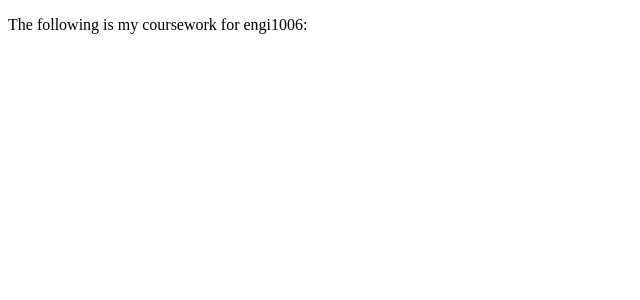
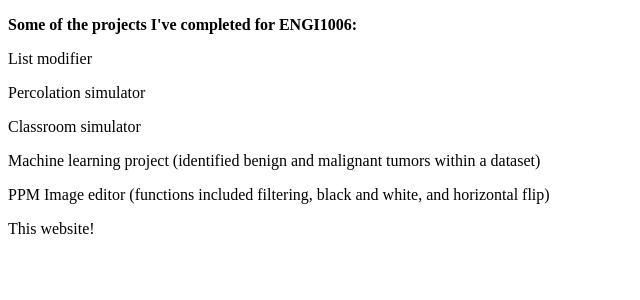
Before and after one commit to canagnos13/Final-Project-1006, a Flask app: page /assignments in a window 1280 px wide. Shown: the top 300 px of the page, without its empty margins (0-640 px from the left). Run offline with Flask 2, Linux system fonts and the light colour scheme.

Commit message:
added completed 1006 projects, my picture, and favorite website

```diff
--- a/templates/1006.html
+++ b/templates/1006.html
@@ -5,6 +5,13 @@
         <title>1006</title>
     <head>
     <body>
-    <p>The following is my coursework for engi1006:</p>
+    <p><b>Some of the projects I've completed for ENGI1006:</b><p>
+    <p>
+    <p>List modifier <p>
+    <p>Percolation simulator<p>
+    <p>Classroom simulator<p>
+    <p>Machine learning project (identified benign and malignant tumors within a dataset)<p>
+    <p>PPM Image editor (functions included filtering, black and white, and horizontal flip)<p>
+    <p>This website!<p>
     </body>
 </html>
--- a/templates/index.html
+++ b/templates/index.html
@@ -9,6 +9,7 @@
     <p>
     <p>Christine Anagnos<p>
     <p>
+    <img src="/static/images/websitepicture.jpg" alt="default picture" width="654" height="790">
     <p><b>School:</b> Columbia College <p>
     <p><b>Year:</b> Sophomore <p>
     <p><b>Major: </b>Applied Mathematics (concentration in Economics) <p>
@@ -16,5 +17,7 @@
     <a href="http://127.0.0.1:5000/assignments">Visit 1006 part of website</a>
     <p>
     <a href="http://127.0.0.1:5000/classes">Current classes</a>
+    <p>
+    <a href="https://www.netflix.com">Here</a> is where I've spent most of my quarantine<p>
     </body>
 </html>
```
Also changed, not shown: static/images/websitepicture.jpg (added), 3 other files.
